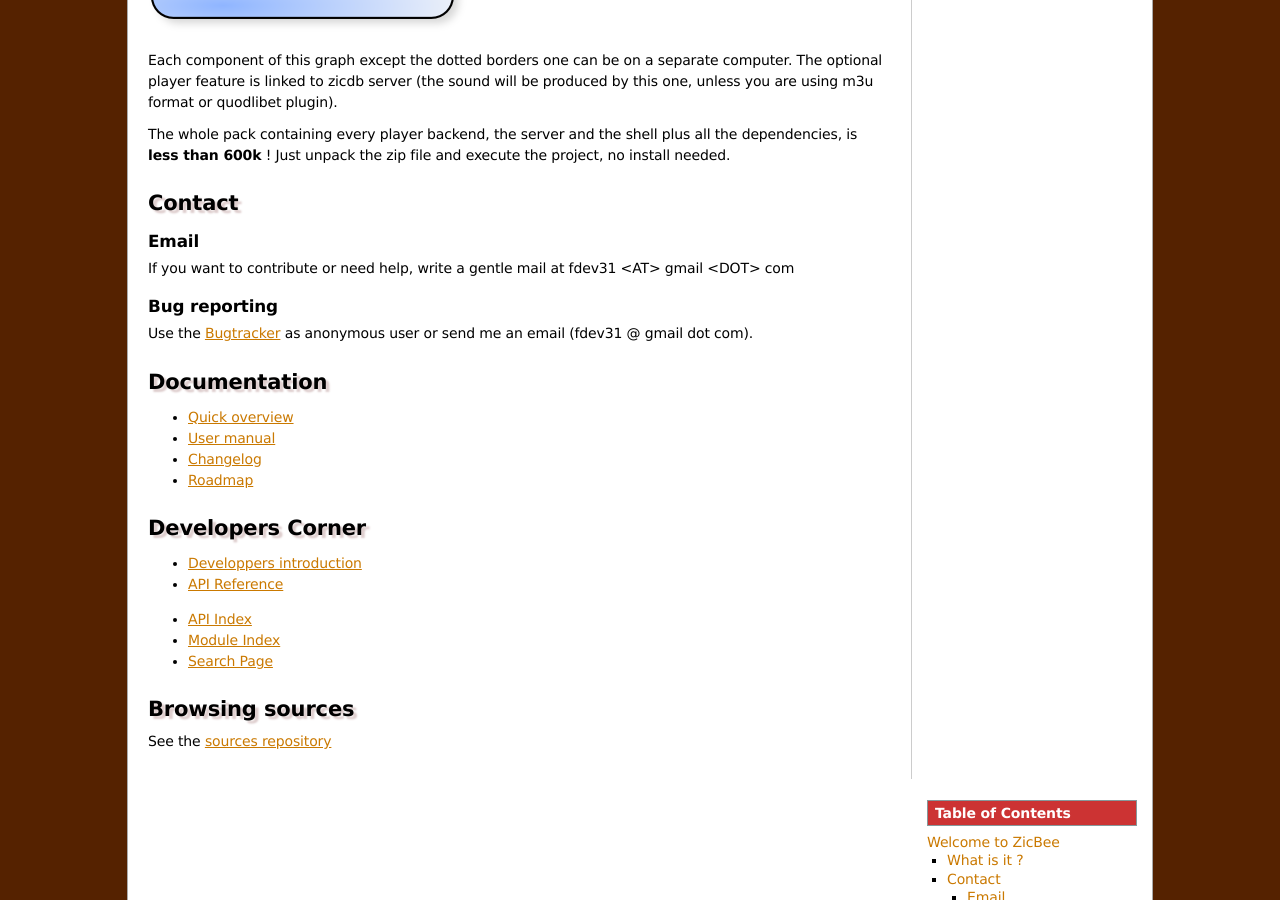
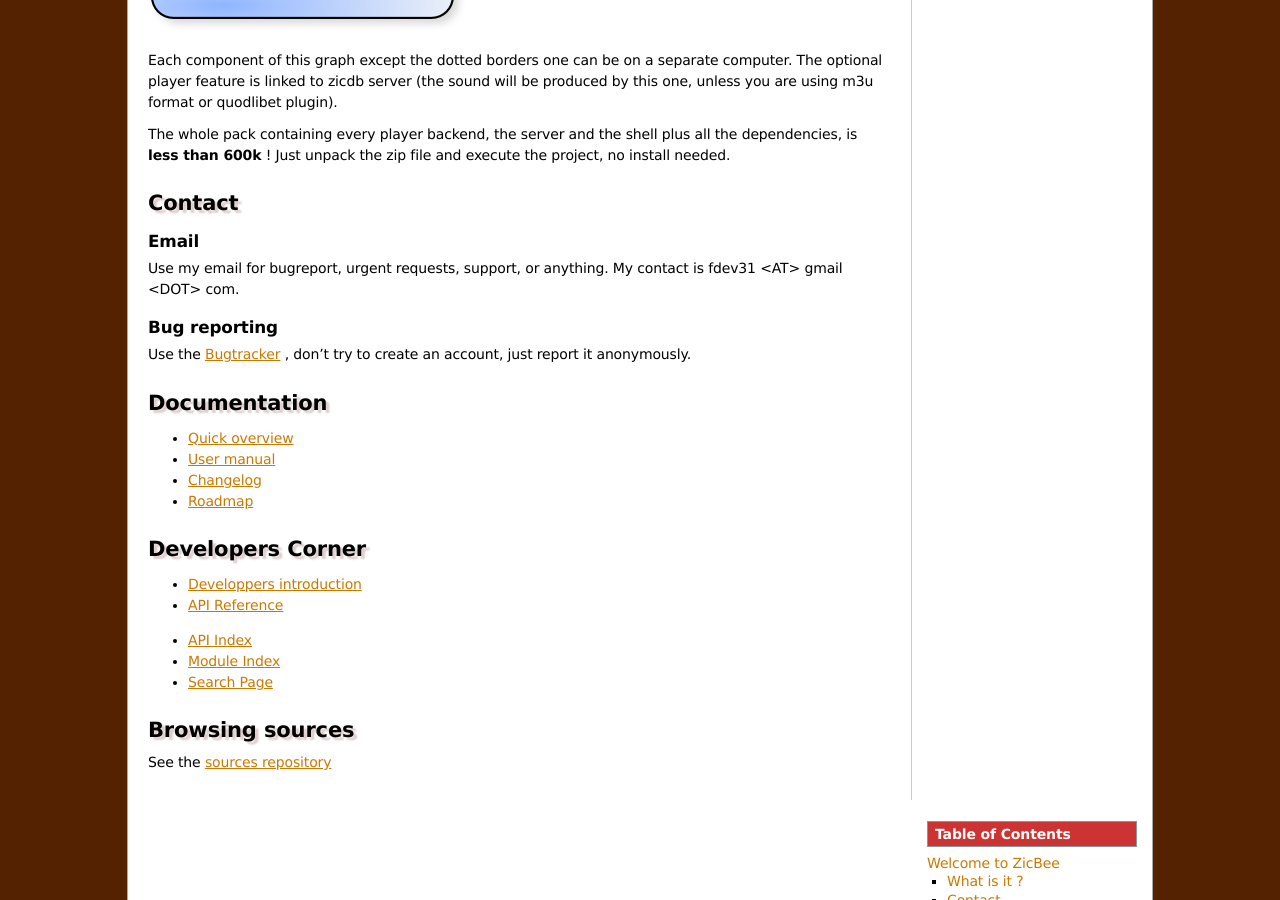
Before and after one commit to fdev31/zicbee-workshop, a Sphinx documentation site: the page built from docs/source/index.rst, in a window 1280 px wide and 900 px high, scrolled down 764 px. Built offline with Sphinx 7.4.7, drawn with Linux system fonts in a browser that asks for light colours; formulas are drawn with MathJax 3.

Commit message:
fix index

```diff
--- a/docs/source/index.rst
+++ b/docs/source/index.rst
@@ -40,12 +40,13 @@
 Email
 -----
 
-If you want to contribute or need help, write a gentle mail at fdev31 <AT> gmail <DOT> com
+Use my email for bugreport, urgent requests, support, or anything.
+My contact is fdev31 <AT> gmail <DOT> com.
 
 Bug reporting
 -------------
 
-Use the `Bugtracker`_ as anonymous user or send me an email (fdev31 @ gmail dot com).
+Use the `Bugtracker`_ , don't try to create an account, just report it anonymously.
 
 
 Documentation
```
